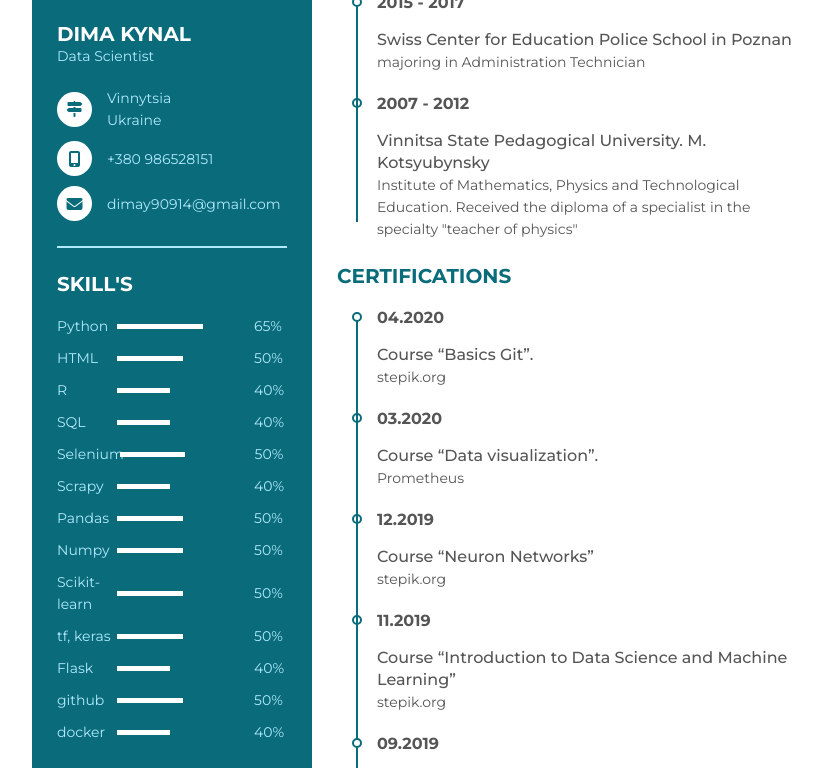
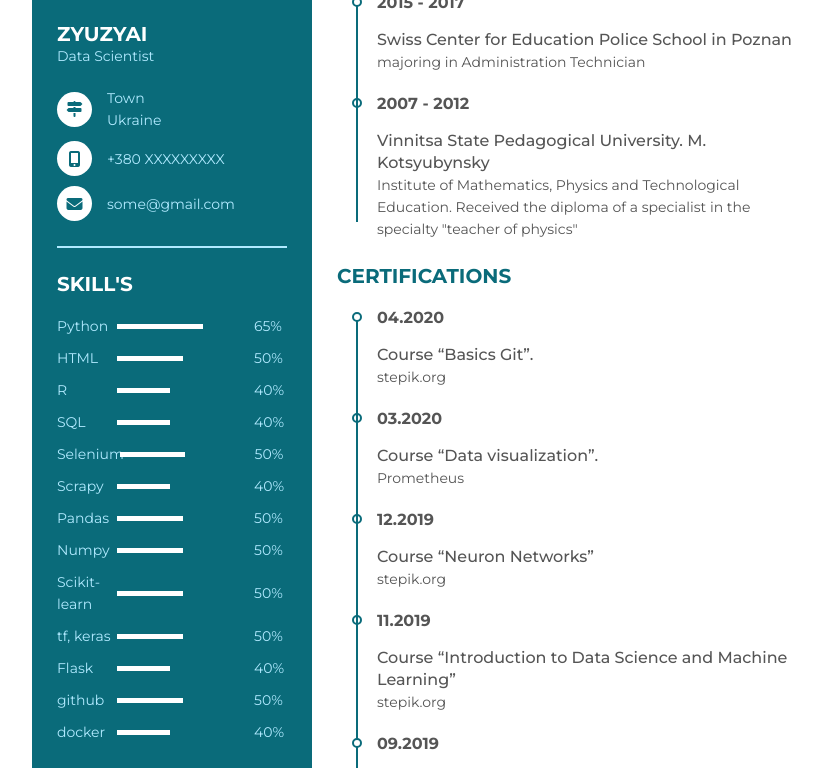
Before and after one commit to zyuzyaI/resume_CV, a plain HTML site: page index.html in a window 1280 px wide. Shown: the part 332-1100 px from the top of the page, without its empty margins (208-1046 px from the left). Drawn offline with Linux system fonts and the light colour scheme.

Commit message:
change data

```diff
--- a/index.html
+++ b/index.html
@@ -16,7 +16,7 @@
      <div class="resume_content">
        <div class="resume_item resume_info">
          <div class="title">
-           <p class="bold">dima kynal</p>
+           <p class="bold">ZyuzyaI</p>
            <p class="regular">Data Scientist</p>
          </div>
          <ul>
@@ -25,7 +25,7 @@
                <i class="fas fa-map-signs"></i>
              </div>
              <div class="data">
-               Vinnytsia <br /> Ukraine
+               Town <br /> Ukraine
              </div>
            </li>
            <li>
@@ -33,7 +33,7 @@
                <i class="fas fa-mobile-alt"></i>
              </div>
              <div class="data">
-               +380 986528151
+               +380 XXXXXXXXX
              </div>
            </li>
            <li>
@@ -41,7 +41,7 @@
                <i class="fas fa-envelope"></i>
              </div>
              <div class="data">
-               dimay90914@gmail.com
+               some@gmail.com
              </div>
            </li>
 
```
Also changed, not shown: 46805717.png (added).
